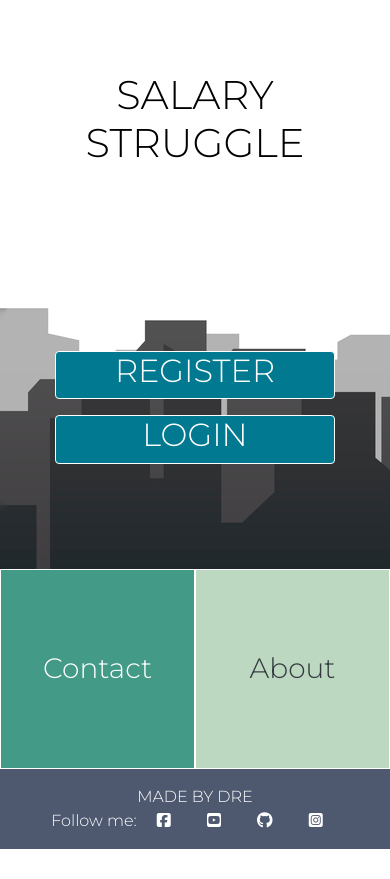
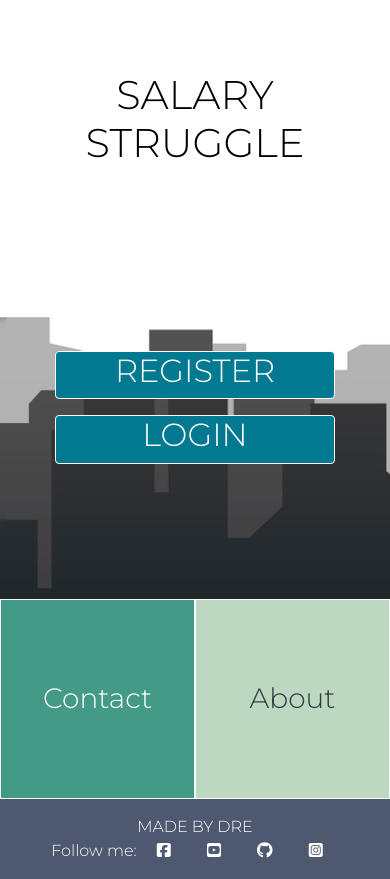
Before and after one commit to AndreasChristensen89/salary_struggle, a Django app: page / in a window 390 px wide. Shown: the part 57-936 px from the top of the page. Before the commit the page ends 906 px from the top, so only its background shows below. Run offline with Django 3.2, Linux system fonts and the light colour scheme; some libraries are stand-ins or nearby versions.

Commit message:
Change bg for index

```diff
--- a/static/css/shop_base.css
+++ b/static/css/shop_base.css
@@ -35,9 +35,14 @@ body {
 #hero-background {
     background-image: url(/media/index_background.jpg);
     background-color: #000;
-    height: 570px;
+    height: 600px;
     width: 100%;
+    background-size: contain;
 }
+
+/* #grey-bg {
+    background-color: grey;
+} */
 
 #contact-bg {
     background-color: #439A86;
@@ -460,6 +465,12 @@ a.category-badge > span.badge:hover {
     }
 }
 
+@media (max-width: 860px) {
+    #hero-background {
+        background-size: cover;
+    }
+}
+
 @media (max-width: 576px) {
     .shop-img {
         width: 100%;
```
